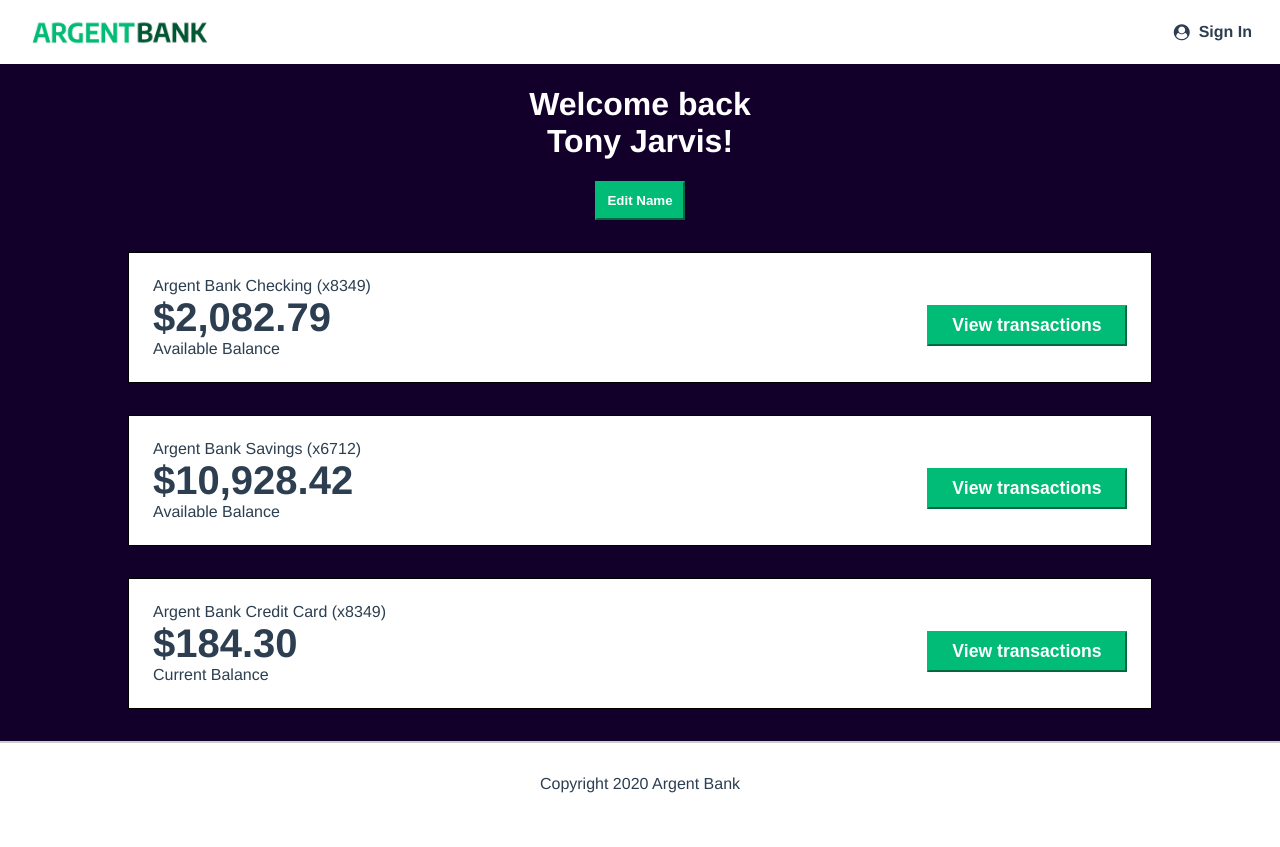
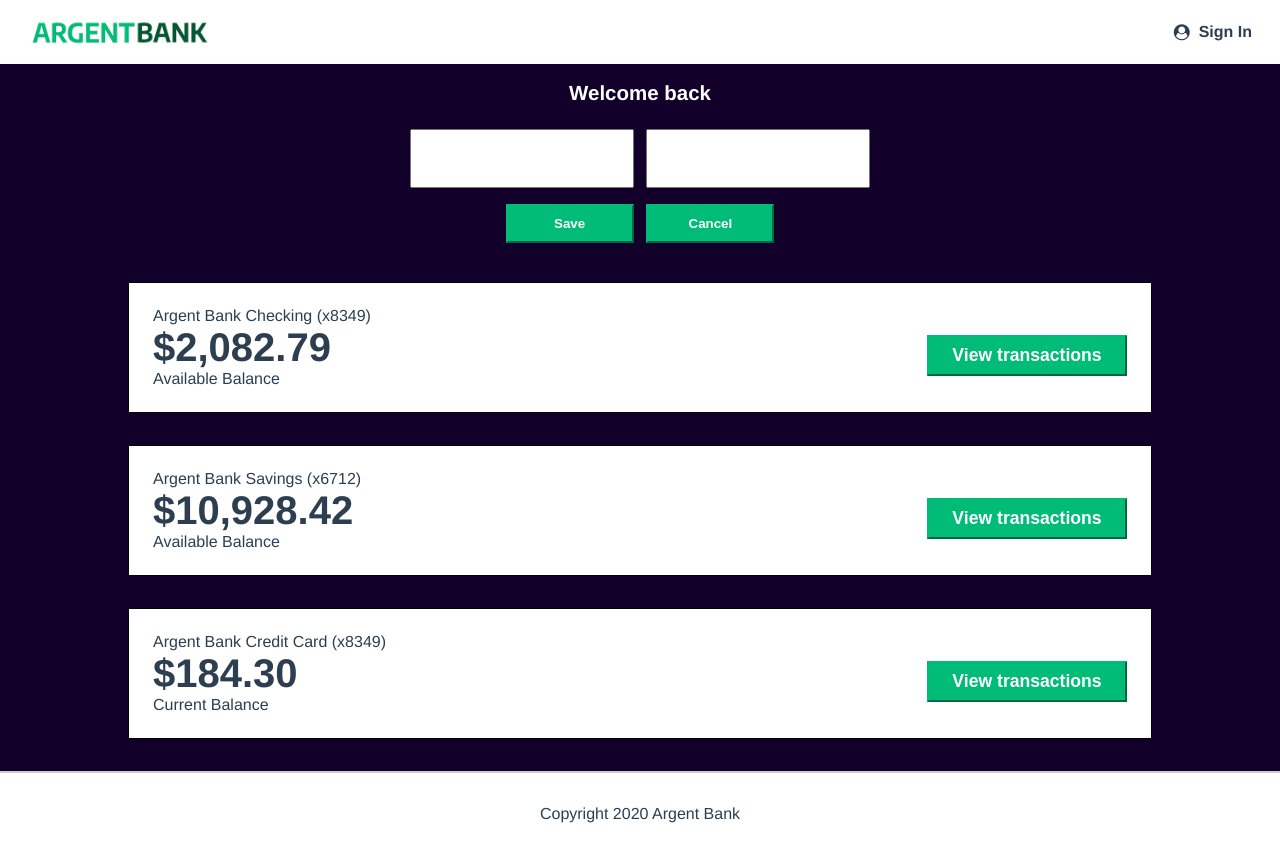
Before and after one commit to monkeycs60/P13-BankApi, a React (Vite) app in the folder front-end/: page /profile in a window 1280 px wide. Both pictures are taken after a click on the button "Edit Name". Before the commit the page ends 817 px from the top, so only its background shows below. Built offline with nearby package versions, Linux system fonts and the light colour scheme.

Commit message:
refactor(login): remember mail checkbox behavior

```diff
--- a/front-end/src/components/Layout/SignInTop.tsx
+++ b/front-end/src/components/Layout/SignInTop.tsx
@@ -1,12 +1,52 @@
+import { useAuth } from '../../hooks/useAuth';
+
 const SignInTop = () => {
+	const { user } = useAuth();
+
+	const displayEdition = () => {
+		const form = document.querySelector('.form-update');
+		const editedArea = document.querySelector('.edited-area');
+		//add invisible class to edited area
+		editedArea?.classList.add('invisible');
+		// remove it from form
+		form?.classList.remove('invisible');
+	};
+
+	const cancelChange = (
+		event: React.MouseEvent<HTMLButtonElement, MouseEvent>
+	) => {
+		event.preventDefault();
+		const form = document.querySelector('.form-update');
+		const editedArea = document.querySelector('.edited-area');
+		//add invisible class to edited area
+		editedArea?.classList.remove('invisible');
+		// remove it from form
+		form?.classList.add('invisible');
+	};
+
 	return (
 		<div className="header">
-			<h1>
-				Welcome back
-				<br />
-				Tony Jarvis!
-			</h1>
-			<button className="edit-button">Edit Name</button>
+			<h2>Welcome back</h2>
+			<div className="edited-area">
+				<h2>
+					{user.firstName} {user.lastName}!
+				</h2>
+				<button className="edit-button" onClick={displayEdition}>
+					Edit Name
+				</button>
+			</div>
+			<form action="" className="form-update invisible">
+				<div className="update-form-inputs">
+					<input type="text" defaultValue={user.firstName} />
+					<input type="text" defaultValue={user.lastName} />
+				</div>
+				<div className="update-form-buttons">
+					<button className="">Save</button>
+					<button className="" onClick={cancelChange}>
+						Cancel
+					</button>
+				</div>
+			</form>
 		</div>
 	);
 };
--- a/front-end/src/components/SignInForm.tsx
+++ b/front-end/src/components/SignInForm.tsx
@@ -7,10 +7,12 @@ import { useNavigate } from 'react-router-dom';
 import { useEffect, useState } from 'react';
 import { setUserInfos } from '../redux/userSlice';
 import { useDispatch, useSelector } from 'react-redux';
+import { useAuth } from '../hooks/useAuth';
 
 export const SignInForm = () => {
 	const navigate = useNavigate();
 	const dispatch = useDispatch();
+	const { user } = useAuth();
 
 	const [emailValue, setEmailValue] = useState('');
 	useEffect(() => {
@@ -94,11 +96,20 @@ export const SignInForm = () => {
 				if (parsedProfile.success) {
 					console.log(parsedProfile.data.body);
 					if (data.rememberMe) {
-					Cookies.set('userMail', parsedProfile.data.body.email);
+						Cookies.set('userMail', parsedProfile.data.body.email);
+						//set remember me checkbox checked by default
 					}
 					const { firstName, lastName, email, id } =
 						parsedProfile.data.body;
-					dispatch(setUserInfos({ firstName, lastName, email, id }));
+					dispatch(
+						setUserInfos({
+							firstName,
+							lastName,
+							email,
+							id,
+							rememberMe: data.rememberMe,
+						})
+					);
 				} else {
 					console.log(parsedProfile.error);
 				}
@@ -147,6 +158,7 @@ export const SignInForm = () => {
 						type="checkbox"
 						id="remember-me"
 						{...register('rememberMe')}
+						defaultChecked={user.rememberMe}
 					/>
 					<label htmlFor="remember-me">Remember me</label>
 				</div>
--- a/front-end/src/index.css
+++ b/front-end/src/index.css
@@ -313,9 +313,71 @@ body {
 	padding: 10px;
 }
 
+/* edit name */
 .header {
 	color: #fff;
 	margin-bottom: 2rem;
+}
+
+.header h2 {
+	font-size: 1.6vw;
+}
+
+.edit-button {
+	cursor: pointer;
+}
+
+.edited-area {
+	height: 16vh;
+}
+
+.form-update {
+	display: flex;
+	flex-direction: column;
+	align-items: center;
+	justify-content: center;
+	gap: 1rem;
+	height: 16vh;
+}
+
+.update-form-inputs {
+	display: flex;
+	justify-content: center;
+	align-items: center;
+	gap: 1vw;
+	width: 100%;
+}
+
+.update-form-inputs input {
+	padding: 20px;
+	width: 14vw;
+}
+
+.update-form-buttons {
+	display: flex;
+	justify-content: center;
+	align-items: center;
+	gap: 1vw;
+	width: 100%;
+}
+
+.update-form-buttons button {
+	padding: 10px;
+	width: 10vw;
+	border-color: #00bc77;
+	background-color: #00bc77;
+	color: #fff;
+	font-weight: bold;
+	cursor: pointer;
+}
+
+.update-form-buttons button:hover {
+	border-color: #fff;
+	scale: 1.02;
+}
+
+.invisible {
+	display: none;
 }
 
 .transaction-button {
--- a/front-end/src/redux/types.tsx
+++ b/front-end/src/redux/types.tsx
@@ -5,6 +5,7 @@ export type userSliceProps = {
 	id: string;
 	createdAt: string;
 	updatedAt: string;
+	rememberMe: boolean;
 };
 
 export type userSliceState = {
--- a/front-end/src/redux/userSlice.tsx
+++ b/front-end/src/redux/userSlice.tsx
@@ -1,5 +1,6 @@
 import { createSlice, PayloadAction } from '@reduxjs/toolkit';
 import { userSliceProps, userSliceState } from './types';
+import Cookies from 'js-cookie';
 
 const initialState: userSliceProps = {
 	email: '',
@@ -8,6 +9,7 @@ const initialState: userSliceProps = {
 	id: '',
 	createdAt: '',
 	updatedAt: '',
+	rememberMe: false,
 };
 
 export const userSlice = createSlice({
@@ -21,14 +23,27 @@ export const userSlice = createSlice({
 				firstName: string;
 				lastName: string;
 				email: string;
+				rememberMe: boolean;
 			}>
 		) => {
 			state.id = action.payload.id;
 			state.firstName = action.payload.firstName;
 			state.lastName = action.payload.lastName;
 			state.email = action.payload.email;
+			state.rememberMe = action.payload.rememberMe;
 		},
-		resetUserInfos: (state) => initialState,
+		resetUserInfos: (state) => {
+			state.id = '';
+			state.firstName = '';
+			state.lastName = '';
+			state.email = '';
+			if (state.rememberMe === false) {
+				Cookies.remove('userMail');
+				state.rememberMe = false;
+			} else {
+				state.rememberMe = true;
+			}
+		},
 	},
 });
 
```
